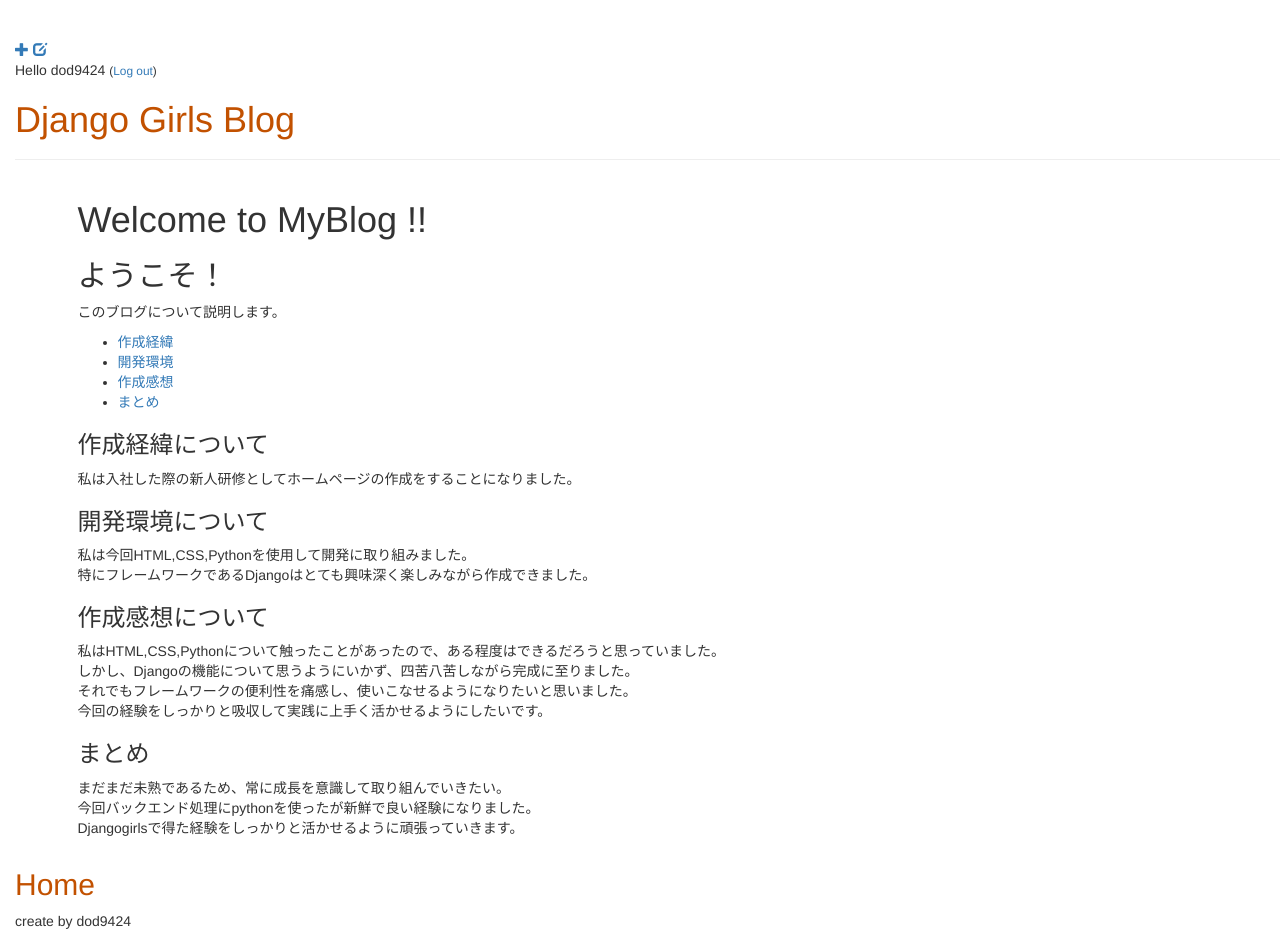
After one commit to dod9424/my-first-blog, a Django app: page /post/outline/ in a window 1280 px wide. The commit adds this page. Run offline with Django 3.2, Linux system fonts and the light colour scheme; a user stored in the database is signed in; some libraries are stand-ins or nearby versions.

Commit message:
djangogirls_blog

```diff
--- a/blog/templates/blog/add_comment_to_post.html
+++ b/blog/templates/blog/add_comment_to_post.html
@@ -2,7 +2,7 @@
 
 {% block content %}
     <h1>New comment</h1>
-    <form method="POST" class="post-form">{% csrf_token %}
+    <form method="POST" class="post-form">{% csrf_token %} <!--サイトを横断するリクエストを偽造する攻撃から守るシステムCross Site Request Forgery Block Token-->
         {{ form.as_p }}
         <button type="submit" class="save btn btn-default">Send</button>
     </form>
--- a/blog/templates/blog/base.html
+++ b/blog/templates/blog/base.html
@@ -1,21 +1,18 @@
 {% load static %}
-<!DOCTYPE html>
-<html lang="ja">
     <head>
-        <meta charset="UTF-8" content="dod9424がDjangogirlsのチュートリアルで作成したサイトです。">
         <title>dod9424 Django Girls blog</title>
         <link rel="stylesheet" href="//maxcdn.bootstrapcdn.com/bootstrap/3.2.0/css/bootstrap.min.css">
         <link rel="stylesheet" href="//maxcdn.bootstrapcdn.com/bootstrap/3.2.0/css/bootstrap-theme.min.css">
         <link href='//fonts.googleapis.com/css?family=Lobster&subset=latin,latin-ext' rel='stylesheet' type='text/css'>
-        <link rel="stylesheet" href="{% static 'css/blog.css' %}">
+        <link rel="stylesheet" href="{% static 'css/blog.css' %}"><!--blog.cssをdjango形式で読み込み-->
     </head>
     <body>
         <div class="page-header">
-            {% if user.is_authenticated %}
-        <a href="{% url 'post_new' %}" class="top-menu"><span class="glyphicon glyphicon-plus"></span></a>
-        <a href="{% url 'post_draft_list' %}" class="top-menu"><span class="glyphicon glyphicon-edit"></span></a>
-        <p class="top-menu">Hello {{ user.username }} <small>(<a href="{% url 'logout' %}">Log out</a>)</small></p>
-            {% else %}
+            {% if user.is_authenticated %}<!--ユーザーがログインしている時は新規作成とドラフトリストへのリンクアイコンの表示-->
+        <a href="{% url 'post_new' %}" class="top-menu"><span class="glyphicon glyphicon-plus"></span></a><!--新規作成用のリンクを表示-->
+        <a href="{% url 'post_draft_list' %}" class="top-menu"><span class="glyphicon glyphicon-edit"></span></a><!--ドラフトリストのリンクを表示-->
+        <p class="top-menu">Hello {{ user.username }} <small>(<a href="{% url 'logout' %}">Log out</a>)</small></p><!--トップメニューにhello<ユーザーネーム>とログアウトのリンクを表示-->
+            {% else %}<!--elseの時はログインアイコンの表示-->
         <a href="{% url 'login' %}" class="top-menu"><span class="glyphicon glyphicon-lock"></span></a>
             {% endif %}
             <h1><a href="/">Django Girls Blog</a></h1>
@@ -28,5 +25,9 @@
                 </div>
             </div>
         </div>
+        <footer>
+            <h2><a href="/" class="Home">Home</a></h2><!--ホームに戻るリンクを追加-->
+            <p class="Home">create by dod9424</p><!--フッターに作成者名を表示-->
+        </footer>
     </body>
 </html>
--- /dev/null
+++ b/blog/templates/blog/post_outline.html
@@ -0,0 +1,43 @@
+{% extends "blog/base.html" %}
+
+{% block content %}
+
+<h1>Welcome to MyBlog !!</h1>
+
+<h2>ようこそ！</h2>
+
+<P>このブログについて説明します。</P>
+
+<ul class="list">
+    <li class="list_list"><a href="#作成経緯">作成経緯</a></li>
+    <li class="list_list"><a href="#開発環境">開発環境</a></li>
+    <li class="list_list"><a href="#作成感想">作成感想</a></li>
+    <li class="list_list"><a href="#まとめ">まとめ</a></li>
+</ul>
+
+<article>
+    <section class="box">
+        <h3 id="作成経緯" class="title_name">作成経緯について</h3>
+        <p class="blog_list">私は入社した際の新人研修としてホームページの作成をすることになりました。</p>
+    </section>
+    <section class="box">
+        <h3 id="開発環境" class="title_name">開発環境について</h3>
+        <p class="blog_list">私は今回HTML,CSS,Pythonを使用して開発に取り組みました。<br>
+        特にフレームワークであるDjangoはとても興味深く楽しみながら作成できました。</p>
+    </section>
+    <section class="box" class="title_name">
+        <h3 id="作成感想">作成感想について</h3>
+        <p class="blog_list">私はHTML,CSS,Pythonについて触ったことがあったので、ある程度はできるだろうと思っていました。<br>
+        しかし、Djangoの機能について思うようにいかず、四苦八苦しながら完成に至りました。<br>
+        それでもフレームワークの便利性を痛感し、使いこなせるようになりたいと思いました。<br>
+        今回の経験をしっかりと吸収して実践に上手く活かせるようにしたいです。</p>
+    </section>
+    <section class="box" class="title_name">
+        <h3 id="まとめ">まとめ</h3>
+        <p class="blog_list">まだまだ未熟であるため、常に成長を意識して取り組んでいきたい。<br>
+        今回バックエンド処理にpythonを使ったが新鮮で良い経験になりました。<br>
+        Djangogirlsで得た経験をしっかりと活かせるように頑張っていきます。</p>
+    </section>
+</article>
+
+{% endblock %}
--- a/blog/urls.py
+++ b/blog/urls.py
@@ -25,4 +25,7 @@ urlpatterns = [
     path('post/<int:pk>/comment/', views.add_comment_to_post, name='add_comment_to_post'),
     path('comment/<int:pk>/approve/', views.comment_approve, name='comment_approve'),
     path('comment/<int:pk>/remove/', views.comment_remove, name='comment_remove'),
+
+    path('drafts/', views.post_list, name='post_list'),
+    path('post/outline/', views.post_outline, name='post_outline')
 ]
--- a/blog/views.py
+++ b/blog/views.py
@@ -94,3 +94,6 @@ def comment_remove(request, pk):
     comment = get_object_or_404(Comment, pk=pk)
     comment.delete()
     return redirect('post_detail', pk=comment.post.pk)
+
+def post_outline(request):
+    return render(request, 'blog/post_outline.html', {})
```
Also changed, not shown: blog/static/css/blog.css (+91 -1 lines), blog/templates/blog/post_list.html (+4 -3 lines), db.sqlite3.
